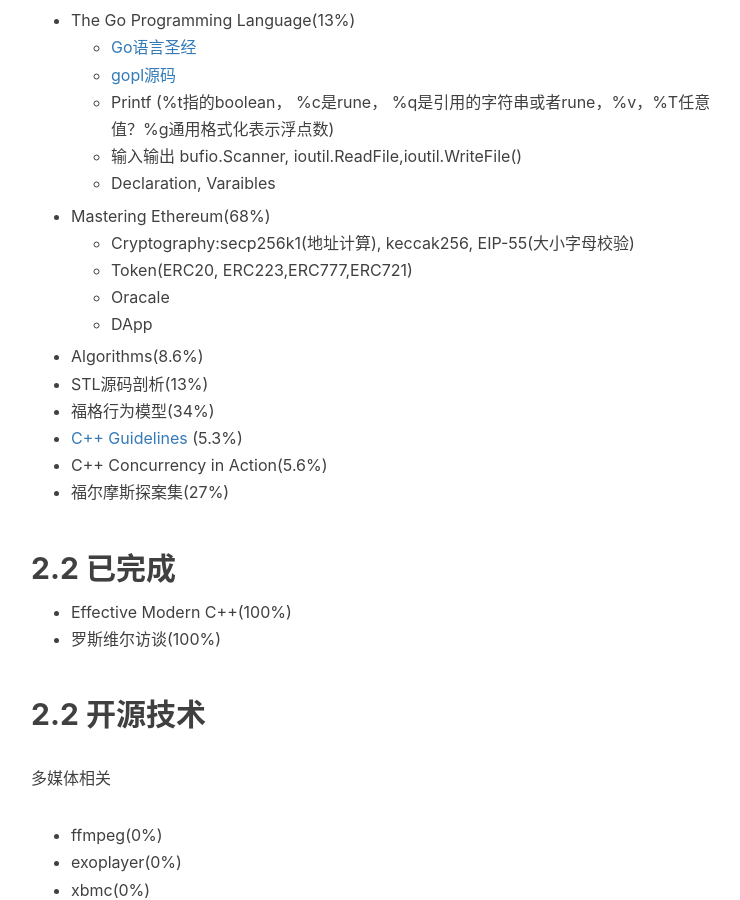
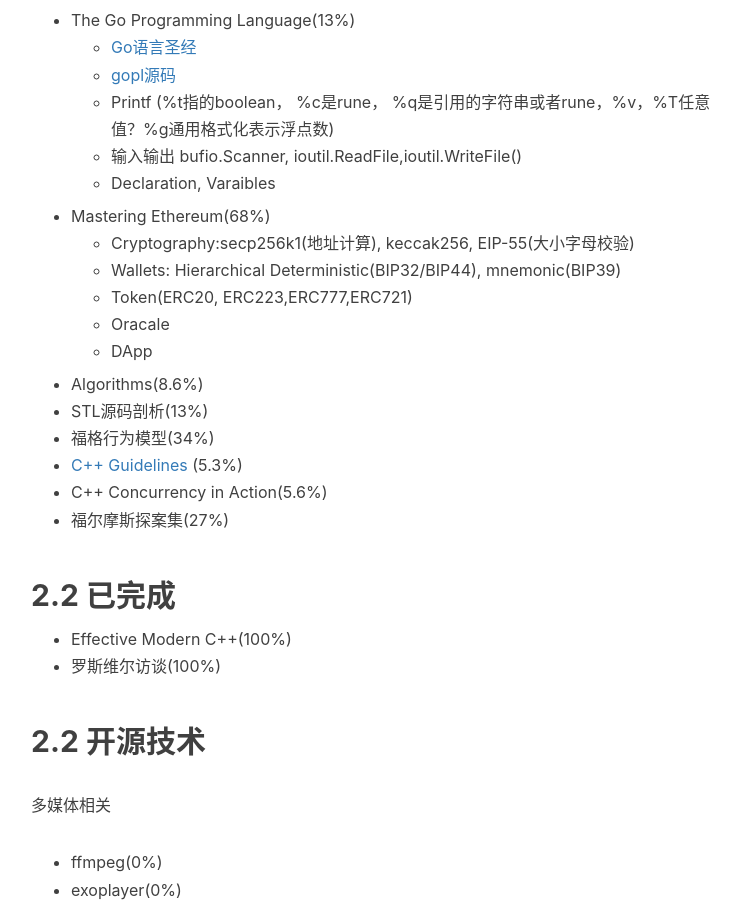
Before and after one commit to ProgrammerBill/ProgrammerBill.github.io, a Jekyll site: the page built from _posts/plan/2023-01-05-plan.md, in a window 1280 px wide and 900 px high, scrolled down 874 px. Shown: the whole window, without its empty margins (234-974 px from the left). Built offline with Jekyll 4.4.1, drawn with Linux system fonts in a browser that asks for light colours; nearby versions of some CDN libraries; comment, search, counter and statistics services are not loaded.

Commit message:
feat(plan): update plan daily

```diff
--- a/_posts/plan/2023-01-05-plan.md
+++ b/_posts/plan/2023-01-05-plan.md
@@ -32,6 +32,7 @@
     - Declaration, Varaibles
 - Mastering Ethereum(68%)
     - Cryptography:secp256k1(地址计算), keccak256, EIP-55(大小字母校验)
+    - Wallets: Hierarchical Deterministic(BIP32/BIP44), mnemonic(BIP39)
     - Token(ERC20, ERC223,ERC777,ERC721)
     - Oracale
     - DApp
```
